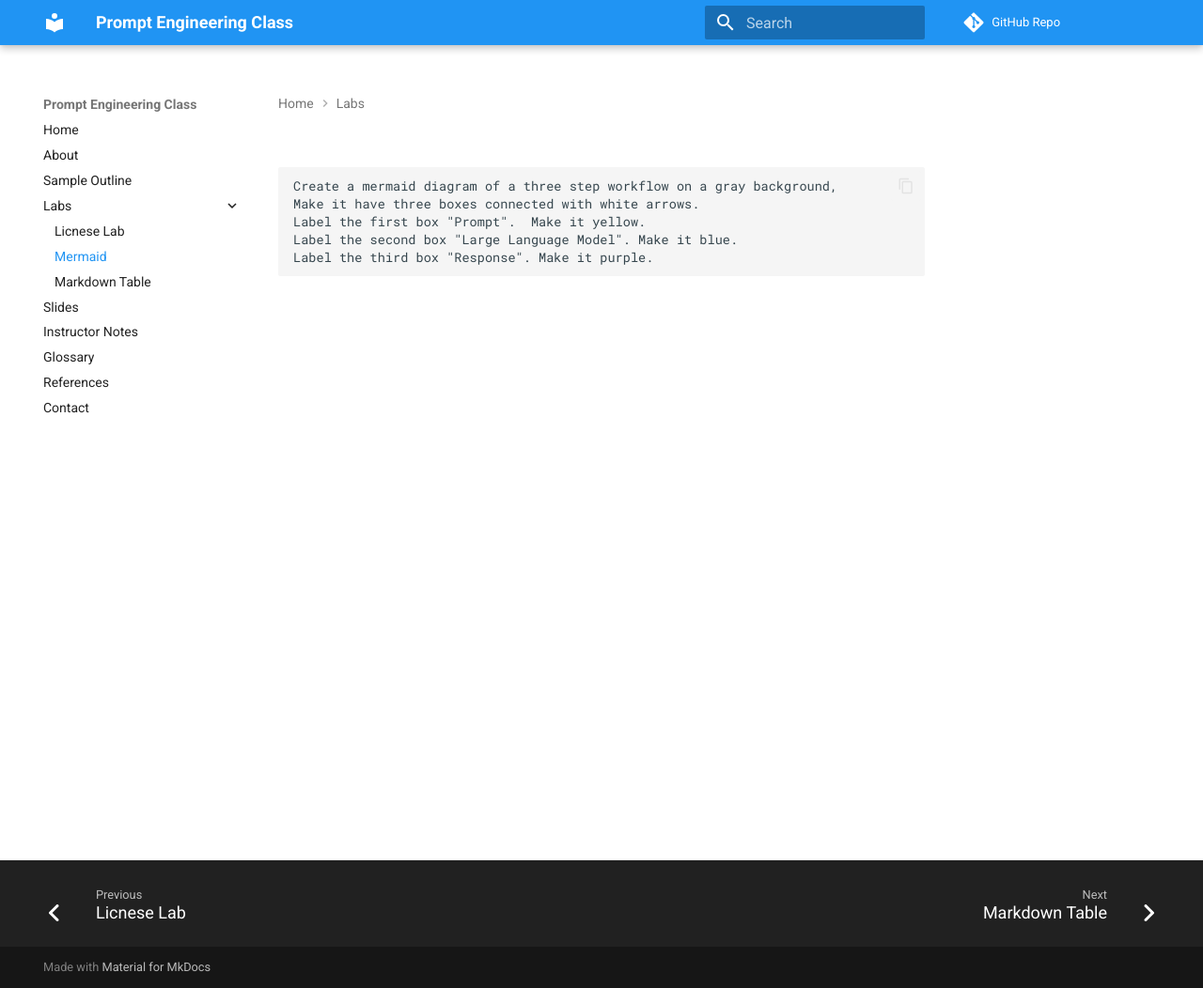
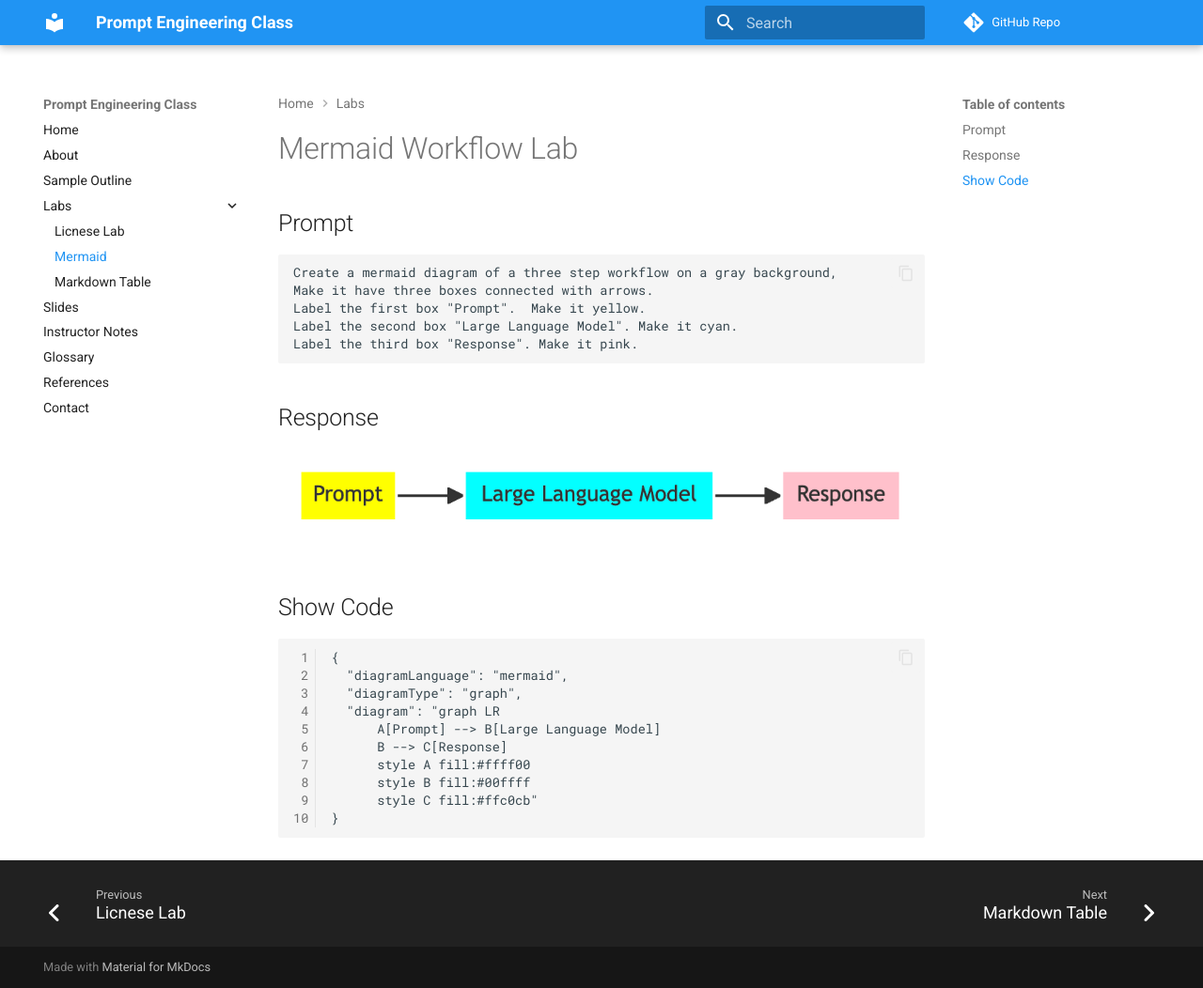
Before and after one commit to dmccreary/prompt-class, an MkDocs documentation site: the page built from docs/labs/02-mermaid.md, in a window 1280 px wide and 1052 px high. Shown: the whole window at 94% size. Built offline with MkDocs 1.6.1 and Material for MkDocs 9.7.7, drawn with Linux system fonts in a browser that asks for light colours; comment, search, counter and statistics services are not loaded.

Commit message:
updating content

````diff
--- a/docs/labs/02-mermaid.md
+++ b/docs/labs/02-mermaid.md
@@ -1,9 +1,30 @@
-#
+# Mermaid Workflow Lab
+
+## Prompt
 
 ```linenums="0"
 Create a mermaid diagram of a three step workflow on a gray background,
-Make it have three boxes connected with white arrows.
+Make it have three boxes connected with arrows.
 Label the first box "Prompt".  Make it yellow.
-Label the second box "Large Language Model". Make it blue.
-Label the third box "Response". Make it purple.
+Label the second box "Large Language Model". Make it cyan.
+Label the third box "Response". Make it pink.
 ```
+
+## Response
+
+![](./../img/mermaid-workflow.png)
+
+## Show Code
+
+```mermaid
+{
+  "diagramLanguage": "mermaid",
+  "diagramType": "graph",
+  "diagram": "graph LR
+      A[Prompt] --> B[Large Language Model]
+      B --> C[Response]
+      style A fill:#ffff00
+      style B fill:#00ffff
+      style C fill:#ffc0cb"
+}
+```
--- a/docs/sample-outline.md
+++ b/docs/sample-outline.md
@@ -73,9 +73,9 @@ After this course, business professionals should have a solid understanding of p
 
 #### Part 4: Common Mistakes and Pitfalls (5 minutes)
 
-    - **Overcomplication:** Avoiding unnecessary complexity
-    - **Assumption:** Not presuming knowledge or intent
-    - **Neglecting Diversity:** Importance of considering cultural and linguistic nuances
+1. **Overcomplication:** Avoiding unnecessary complexity
+2. **Assumption:** Not presuming knowledge or intent
+3. **Neglecting Diversity:** Importance of considering cultural and linguistic nuances
 
 #### Part 5: Hands-on Activity: Crafting Effective Prompts (5 minutes)
 
````
Also changed, not shown: docs/labs/03-markdown-table.md (+19 -0 lines), docs/img/mermaid-workflow.png (added), docs/img/table.png (added).
